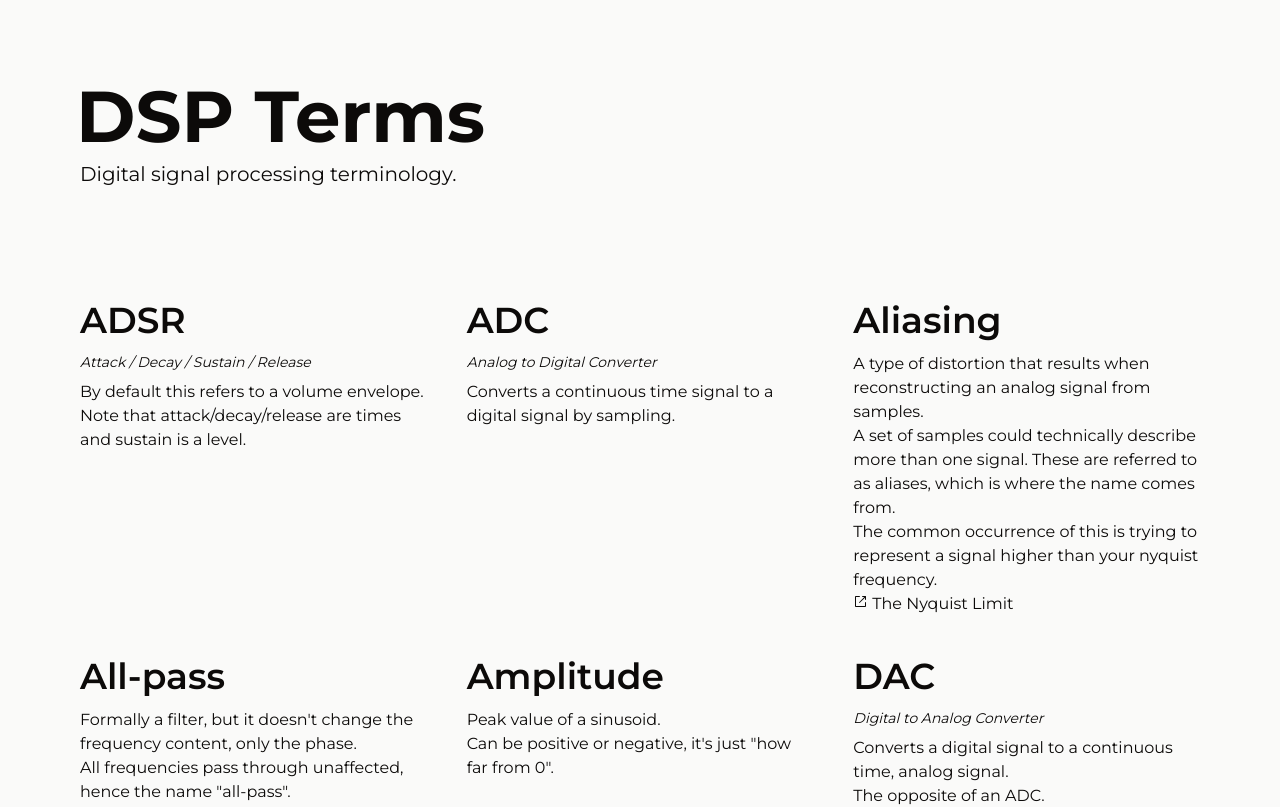
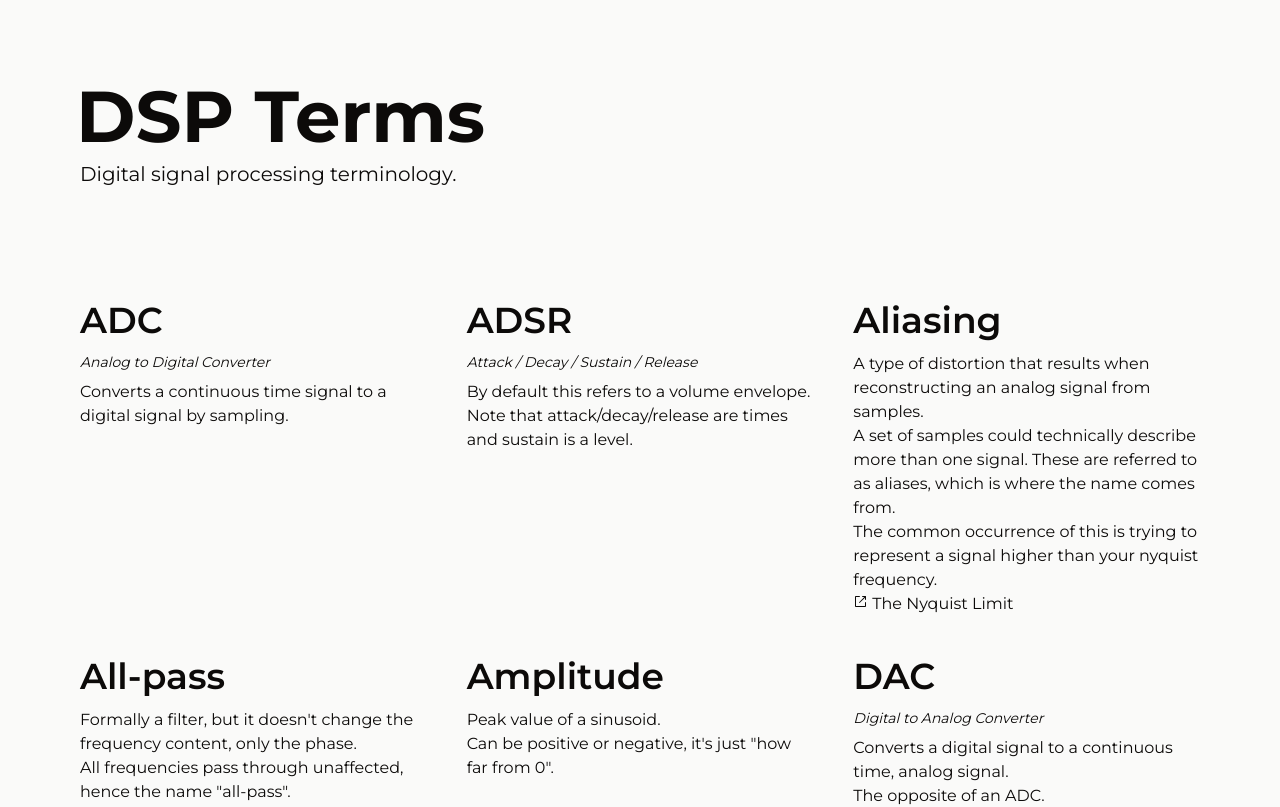
Before and after one commit to satelllte/dsp-terms, a Next.js app: page / in a window 1280 px wide. Shown: the top 807 px of the page. Built offline with nearby package versions, Linux system fonts and the light colour scheme.

Commit message:
revert wrong sorting

```diff
--- a/src/data/terms.ts
+++ b/src/data/terms.ts
@@ -1,4 +1,12 @@
 export const terms: Term[] = [
+	{
+		id: 'adc',
+		term: 'ADC',
+		expansion: 'Analog to Digital Converter',
+		paragraphs: [
+			'Converts a continuous time signal to a digital signal by sampling.',
+		],
+	},
 	{
 		id: 'adsr',
 		term: 'ADSR',
@@ -6,14 +14,6 @@ export const terms: Term[] = [
 		paragraphs: [
 			'By default this refers to a volume envelope.',
 			'Note that attack/decay/release are times and sustain is a level.',
-		],
-	},
-	{
-		id: 'adc',
-		term: 'ADC',
-		expansion: 'Analog to Digital Converter',
-		paragraphs: [
-			'Converts a continuous time signal to a digital signal by sampling.',
 		],
 	},
 	{
```
